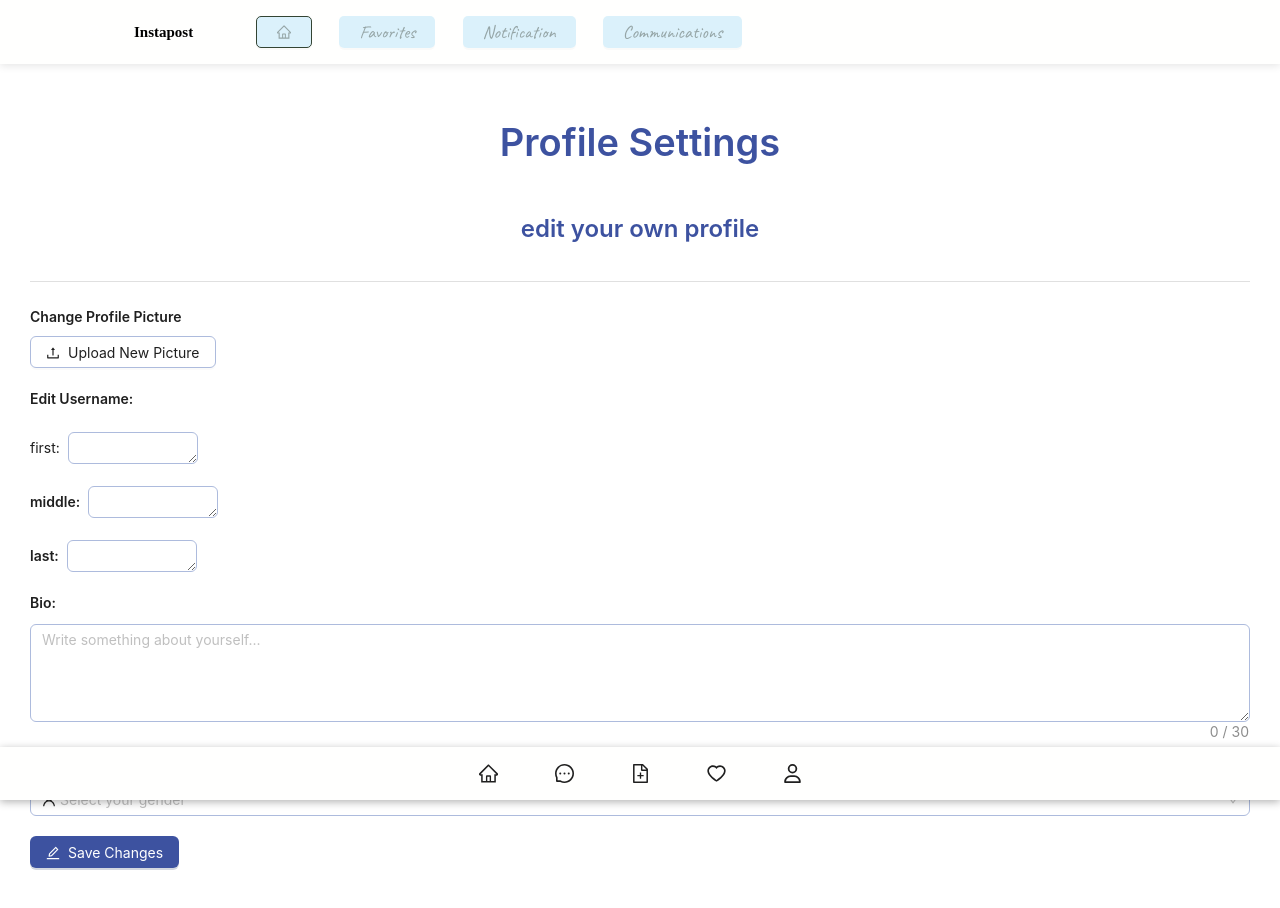
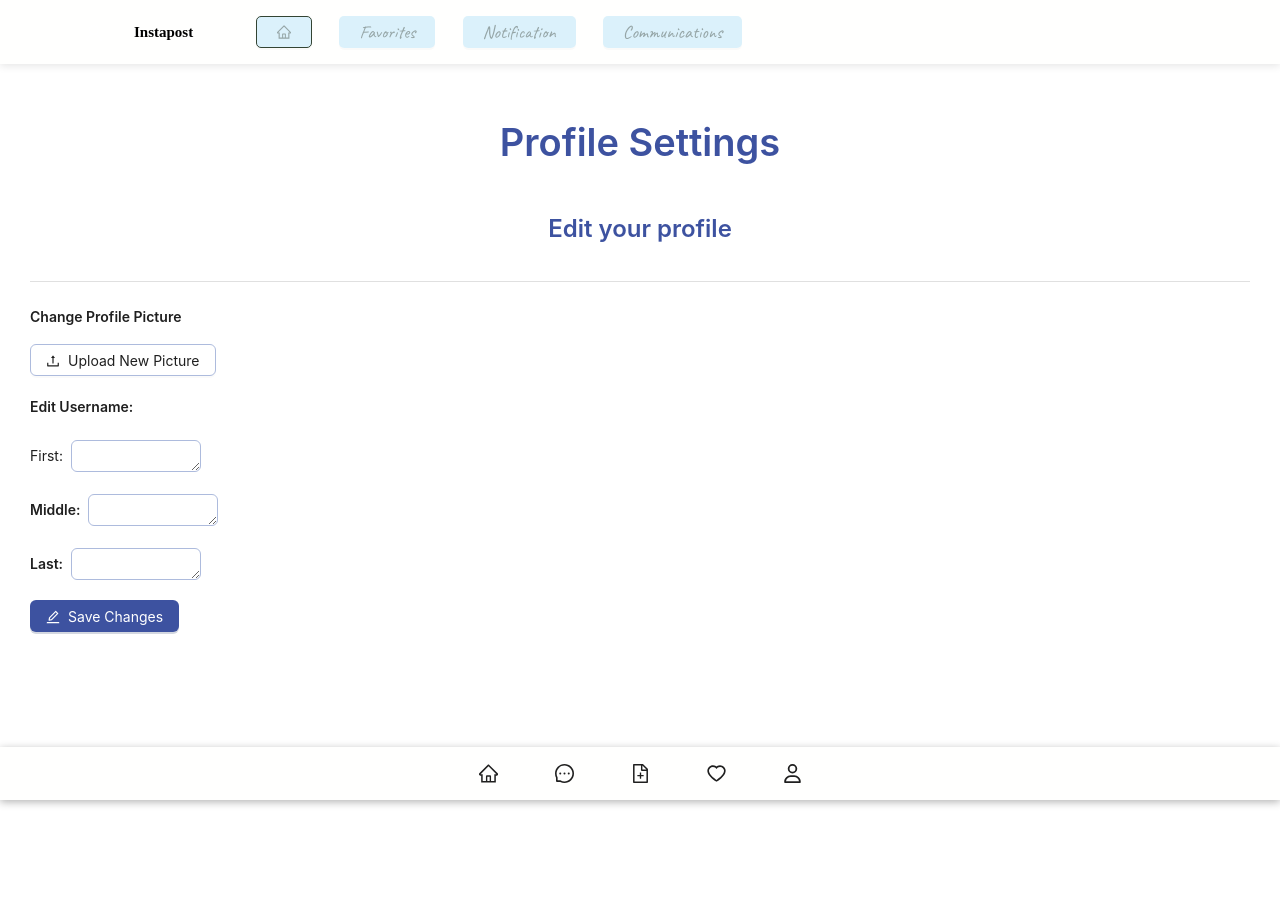
Before and after one commit to LinoyPeer/FinalProjectClientSide, a React (Vite) app: page /profille-settings in a window 1280 px wide. Shown: the top 908 px of the page. After the commit the page ends 800 px from the top, so only its background shows below. Built offline with nearby package versions, Linux system fonts and the light colour scheme; a web font is replaced by a local one.

Commit message:
handleEditUser

```diff
--- a/src/users/components/ProfileSettings.jsx
+++ b/src/users/components/ProfileSettings.jsx
@@ -1,28 +1,32 @@
 import React, { useState, useEffect } from 'react';
-import { Input, Button, Typography, Upload, message, Space, Select } from 'antd';
-import { UserOutlined, EditOutlined } from '@ant-design/icons';
-import { UploadOutlined } from '@ant-design/icons';
+import { Input, Button, Typography, Space } from 'antd';
+import { UploadOutlined, EditOutlined } from '@ant-design/icons';
 import PageHeader from '../../components/pageHeader';
 import { useAuth } from '../../providers/AuthProvider';
 import TextArea from 'antd/es/input/TextArea';
 import useUsers from '../hooks/useUsers';
+import { useNotification } from '../../providers/NotificationProvider';  // Import the notification hook
 
-const { Title, Text } = Typography;
+const { Text } = Typography;
 
 export default function ProfileSettings() {
-    const [userData, setUserData] = useState({});
+    const [userData, setUserData] = useState({
+        firstName: '',
+        middleName: '',
+        lastName: '',
+        image: null,
+    });
+    const [imagePreview, setImagePreview] = useState(null);
     const { userDetails } = useAuth();
     const { handleEditUser } = useUsers();
+    const setNotification = useNotification(); // Get the notification function
 
     useEffect(() => {
         if (userDetails) {
-            // בעת קבלת פרטי המשתמש, נשמור את המידע ב-state אחד
             setUserData({
                 firstName: userDetails.name?.first || '',
                 middleName: userDetails.name?.middle || '',
                 lastName: userDetails.name?.last || '',
-                bio: userDetails.bio || '',
-                gender: userDetails.gender || '',
             });
         }
     }, [userDetails]);
@@ -34,54 +38,70 @@ export default function ProfileSettings() {
         });
     };
 
-    const handleSelectChange = (value, field) => {
-        setUserData({
-            ...userData,
-            [field]: value,
-        });
-    };
+    const handleFileChange = (event) => {
+        const file = event.target.files[0];
+        if (file) {
+            const reader = new FileReader();
+            reader.onloadend = () => {
+                setImagePreview(reader.result);
+            };
+            reader.readAsDataURL(file);
 
-    const handleProfilePictureChange = (info) => {
-        if (info.file.status === 'done') {
-            message.success(`${info.file.name} file uploaded successfully`);
-        } else if (info.file.status === 'error') {
-            message.error(`${info.file.name} file upload failed.`);
+            setUserData({
+                ...userData,
+                image: file,
+            });
         }
     };
 
-    const handleSaveChanges = () => {
-        // הפונקציה תשלח את כל המידע המעודכן דרך ה-API
-        const updatedUserData = {
-            name: {
-                first: userData.firstName,
-                middle: userData.middleName,
-                last: userData.lastName,
-            },
-            bio: userData.bio,
-            gender: userData.gender,
-        };
-        handleEditUser(updatedUserData); // קריאה לפונקציה של עדכון המשתמש
+    const handleSaveChanges = async () => {
+        const updatedUserData = new FormData();
+        updatedUserData.append('firstName', userData.firstName);
+        updatedUserData.append('middleName', userData.middleName);
+        updatedUserData.append('lastName', userData.lastName);
+
+        if (userData.image) {
+            updatedUserData.append('image', userData.image);
+        }
+
+        try {
+            await handleEditUser(updatedUserData);
+            setNotification('green', 'Profile updated successfully');
+        } catch (error) {
+            setNotification('red', 'Error updating profile');
+            console.error(error);
+        }
     };
 
     return (
         <div style={{ padding: '30px' }}>
-            <PageHeader title={'Profile Settings'} subtitle={'edit your own profile'}></PageHeader>
+            <PageHeader title={'Profile Settings'} subtitle={'Edit your profile'} />
+
             <Space direction="vertical" style={{ width: '100%' }}>
                 <Text strong>Change Profile Picture</Text>
-                <Upload
-                    action="/upload"
-                    showUploadList={false}
-                    onChange={handleProfilePictureChange}
-                >
-                    <Button icon={<UploadOutlined />}>Upload New Picture</Button>
-                </Upload>
+                <input
+                    onChange={handleFileChange}
+                    type="file"
+                    accept="image/*"
+                    id="image-upload"
+                    style={{ display: 'none' }}
+                />
+                <Button icon={<UploadOutlined />} onClick={() => document.getElementById('image-upload').click()}>
+                    Upload New Picture
+                </Button>
+
+                {imagePreview && (
+                    <div style={{ marginTop: '10px' }}>
+                        <img src={imagePreview} alt="Preview" style={{ maxWidth: '200px' }} />
+                    </div>
+                )}
             </Space>
 
             <div style={{ marginTop: '20px', display: 'flex', flexDirection: 'column' }}>
                 <Text strong>Edit Username: </Text>
                 <br />
                 <Space>
-                    <Typography style={{ fontWeight: 'normal' }}>first: </Typography>
+                    <Typography style={{ fontWeight: 'normal' }}>First: </Typography>
                     <TextArea
                         style={{ width: '130px', height: '10px', fontSize: '14px' }}
                         value={userData.firstName}
@@ -90,7 +110,7 @@ export default function ProfileSettings() {
                 </Space>
                 <br />
                 <Space>
-                    <Text strong>middle: </Text>
+                    <Text strong>Middle: </Text>
                     <TextArea
                         style={{ width: '130px', height: '10px', fontSize: '14px' }}
                         value={userData.middleName}
@@ -99,40 +119,13 @@ export default function ProfileSettings() {
                 </Space>
                 <br />
                 <Space>
-                    <Text strong>last: </Text>
+                    <Text strong>Last: </Text>
                     <TextArea
                         style={{ width: '130px', height: '10px', fontSize: '14px' }}
                         value={userData.lastName}
                         onChange={(e) => handleInputChange(e, 'lastName')}
                     />
                 </Space>
-            </div>
-
-            <div style={{ marginTop: '20px' }}>
-                <Text strong>Bio: </Text>
-                <div style={{ marginTop: '10px' }}></div>
-                <Input.TextArea
-                    value={userData.bio}
-                    onChange={(e) => handleInputChange(e, 'bio')}
-                    maxLength={30}
-                    showCount
-                    rows={4}
-                    placeholder="Write something about yourself..."
-                />
-            </div>
-            <div style={{ marginTop: '30px' }}>
-                <Text strong>Gender: </Text>
-                <Text type="secondary">This will not be part of your public profile.</Text>
-                <Select
-                    value={userData.gender}
-                    onChange={(value) => handleSelectChange(value, 'gender')}
-                    style={{ width: '100%', marginTop: '10px' }}
-                    placeholder="Select your gender"
-                    prefix={<UserOutlined />}
-                >
-                    <Select.Option value="Male">Male</Select.Option>
-                    <Select.Option value="Female">Female</Select.Option>
-                </Select>
             </div>
 
             <div style={{ marginTop: '20px' }}>
@@ -143,4 +136,4 @@ export default function ProfileSettings() {
             <br />
         </div>
     );
-};
+}
--- a/src/users/hooks/useUsers.js
+++ b/src/users/hooks/useUsers.js
@@ -101,7 +101,7 @@ export default function useUsers() {
                 console.log('Edit response:', response);
                 setUserCurrentDetails(response);
                 setNotification('green', 'Profile updated successfully');
-                window.location.reload();
+                // window.location.reload();
 
             } catch (e) {
                 console.error('Error updating user:', e);
```
